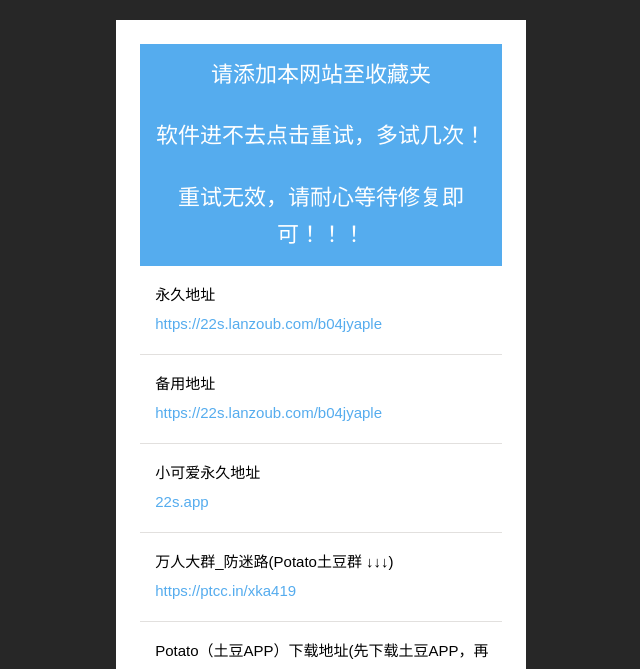
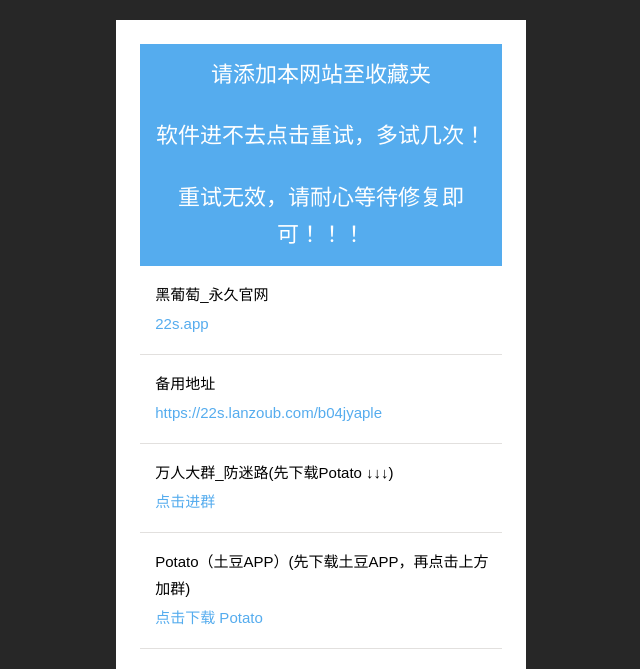
Before and after one commit to insu6688/fabu, a plain HTML site: page index.html in a window 1280 px wide. Shown: the part 128-797 px from the top of the page, without its empty margins (319-959 px from the left). Drawn offline with Linux system fonts and the light colour scheme.

Commit message:
Update index.html

```diff
--- a/index.html
+++ b/index.html
@@ -1,6 +1,6 @@
 
 <html><head>
-<title>小可爱防和谐|地址发布页</title>
+<title>黑葡萄防和谐|地址发布页</title>
 <!-- for-mobile-apps -->
 <meta http-equiv="Content-Type" content="text/html; charset=utf-8">
 <meta name="viewport" content="width=device-width, initial-scale=1, maximum-scale=1">
@@ -330,26 +330,26 @@ p.footer a:hover {
 				        <h2>软件进不去点击重试，多试几次！</h2>
 				        <h2>重试无效，请耐心等待修复即可！！！</h2>
 					<ul>
-          <li>
-							永久地址
-							<a href="https://22s.lanzoub.com/b04jyapkd" target="_blank"><i>https://22s.lanzoub.com/b04jyaple</i></a>
+
+						<li>
+							黑葡萄_永久官网
+							<a href="https://22s.app" target="_blank"><i>22s.app</i></a>
 					       </li>
+
+
                                                <li>
 							备用地址
 							<a href="https://22s.lanzoub.com/b04jyaple" target="_blank"><i>https://22s.lanzoub.com/b04jyaple</i></a>
 					       </li>
+
 						<li>
-							小可爱永久地址
-							<a href="https://22s.app" target="_blank"><i>22s.app</i></a>
-					       </li>
-						<li>
-							万人大群_防迷路(Potato土豆群 ↓↓↓)
-							<a href="https://ptcc.in/xka419" target="_blank"><i>https://ptcc.in/xka419</i></a>
+							万人大群_防迷路(先下载Potato ↓↓↓)
+							<a href="https://ptcc.in/xka419" target="_blank"><i>点击进群</i></a>
 					       </li>
 
 						<li>
-							Potato（土豆APP）下载地址(先下载土豆APP，再点击上方链接即可加群)
-							<a href="https://22s.lanzoub.com/b04jy9zob" target="_blank"><i>点击下载Potato</i></a>
+							Potato（土豆APP）(先下载土豆APP，再点击上方加群)
+							<a href="https://22s.lanzoub.com/b04jy9zob" target="_blank"><i>点击下载 Potato</i></a>
 					       </li>
 
 						<li>
```
